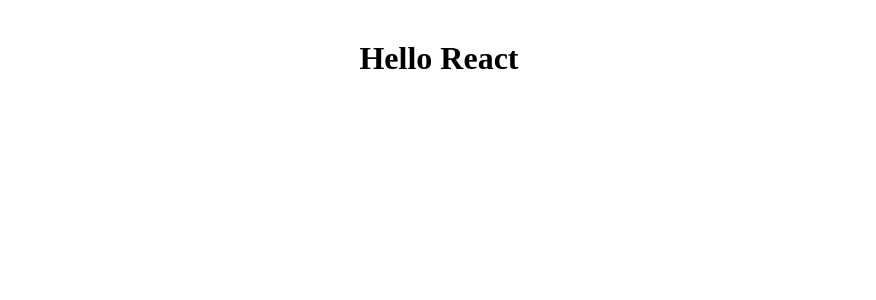
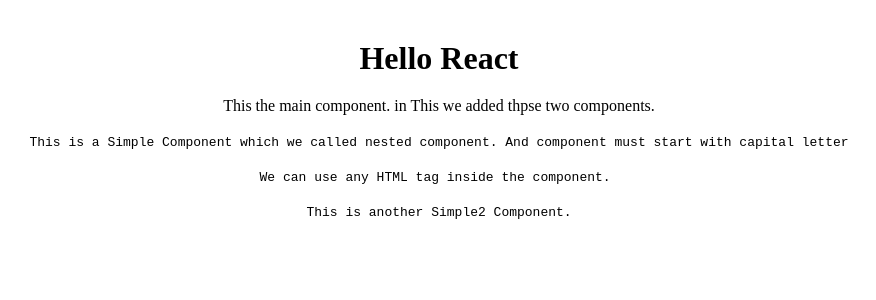
Before and after one commit to sireesha0904/React-Pr, a React (Create React App) app in the folder my-app/: page / in a window 1280 px wide. Shown: the top 300 px of the page, without its empty margins (201-1077 px from the left). Built offline with nearby package versions, Linux system fonts and the light colour scheme.

Commit message:
Practice

```diff
--- a/my-app/src/App.js
+++ b/my-app/src/App.js
@@ -1,8 +1,12 @@
 import Comp from './component';
-
+import Sample  from './Example/Sample';
 function App() {
   return (
-    <Comp/>
+    <>
+      <Comp />
+      <Sample />
+
+    </>
   );
 }
 export default App;
--- /dev/null
+++ b/my-app/src/Example/Sample.jsx
@@ -0,0 +1,29 @@
+import React from 'react'
+
+const Simple = () => {
+  return (
+    <div>
+      <pre>This is a Simple Component which we called nested component. And component must start with capital letter</pre>
+      <pre>We can use any HTML tag inside the component. </pre>
+    </div>
+  )
+}
+
+const Simple2 = () => {
+  return (
+    <pre>This is another Simple2 Component.</pre>
+  )
+}
+// import React from 'react'
+
+function Sample() {
+  return (
+    <div>
+      This the main component. in This we added thpse two components.
+      <Simple />
+      <Simple2 />
+    </div>
+  )
+}
+
+export default Sample
--- a/my-app/src/index.js
+++ b/my-app/src/index.js
@@ -1,6 +1,6 @@
 import React from 'react';
 import ReactDOM from 'react-dom/client';
-import './index.css';
+import "./index.css";
 import App from './App';
 import reportWebVitals from './reportWebVitals';
 
```
